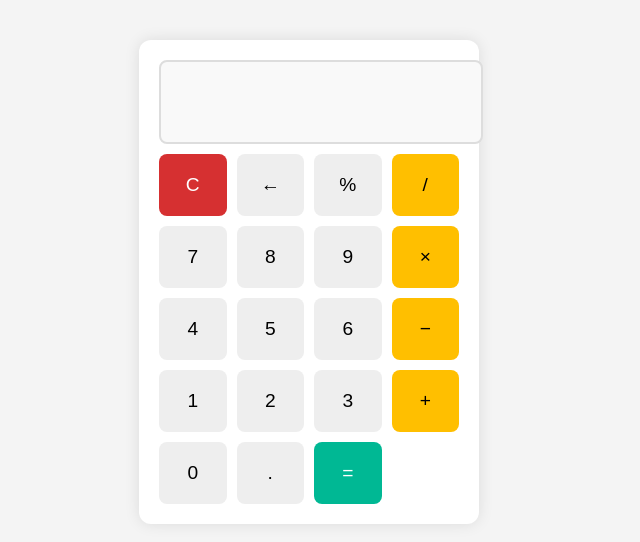
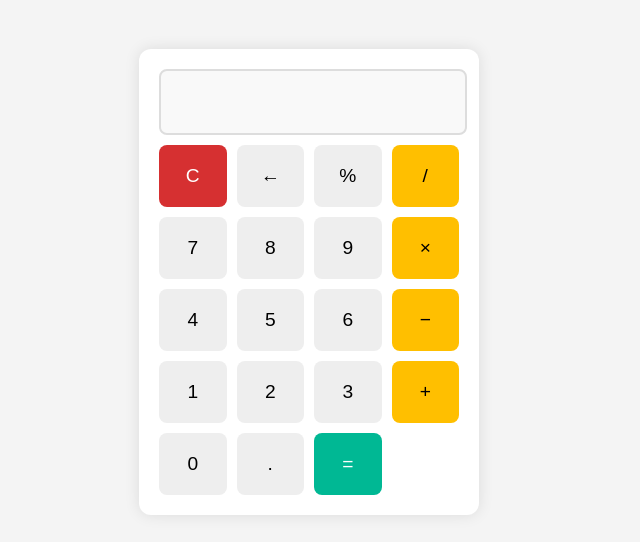
Before and after one commit to salmanabbas07/Calculator, a plain HTML site: page index.html in a window 1280 px wide. Shown: the part 126-668 px from the top of the page, without its empty margins (331-971 px from the left). Drawn offline with Linux system fonts and the light colour scheme.

Commit message:
Added new data

```diff
--- a/style.css
+++ b/style.css
@@ -21,7 +21,7 @@ body {
             text-align: right;
             font-size: 2em;
             margin-bottom: 10px;
-            padding: 10px;
+            /* padding: 10px; */
             border: 2px solid #ddd;
             border-radius: 8px;
             background: #f9f9f9;
```
